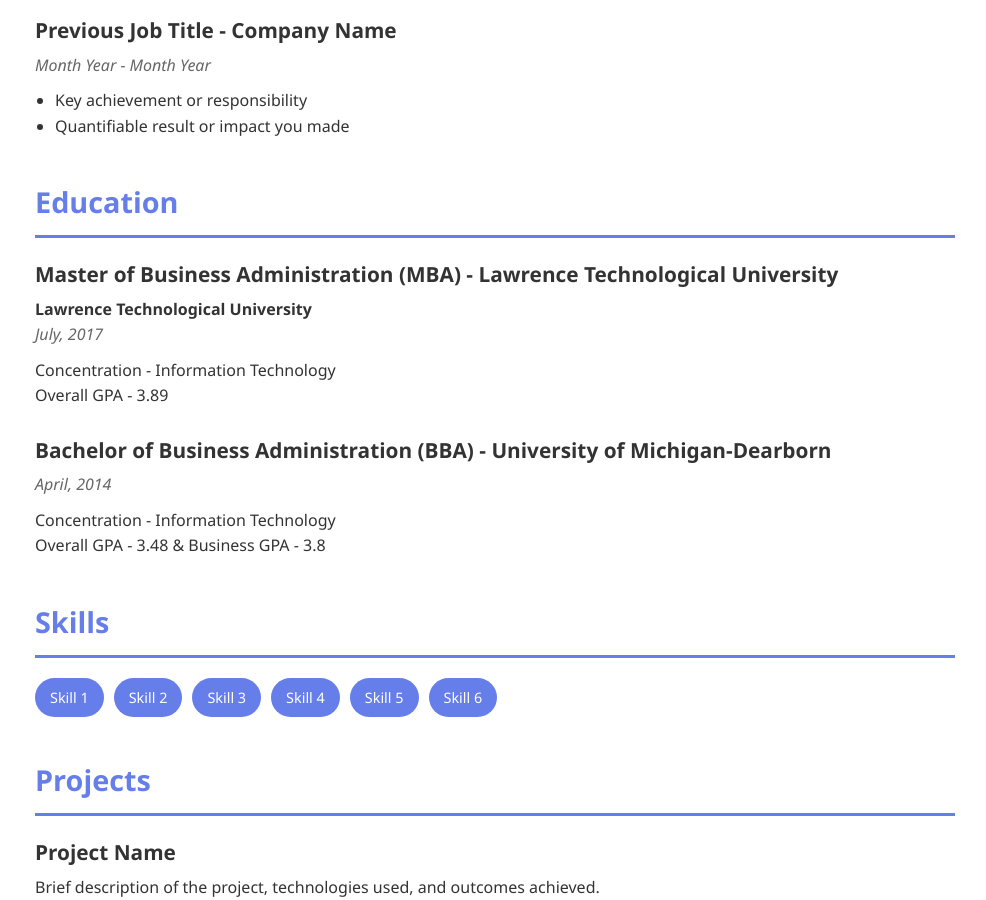
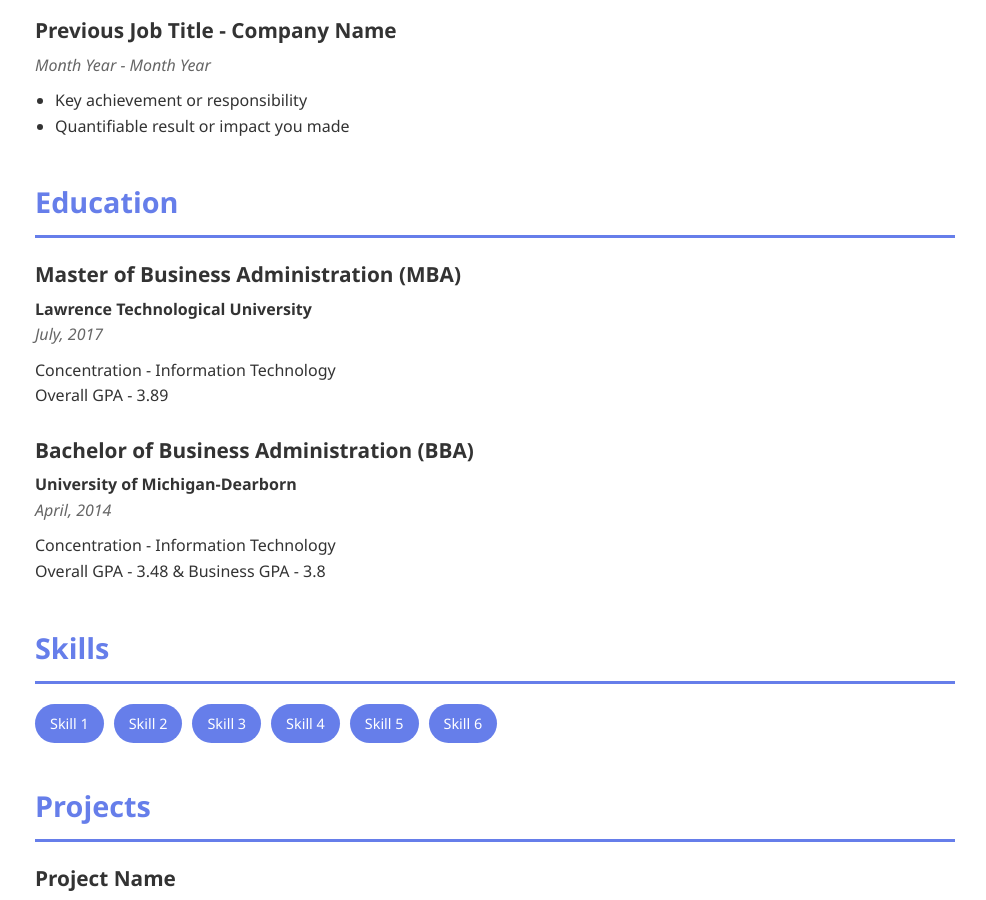
Before and after one commit to r91dua/my-portfolio, a Jekyll site: the page built from index.html, in a window 1280 px wide and 900 px high, scrolled down 737 px. Shown: the whole window, without its empty margins (145-1131 px from the left). Built offline with Jekyll 4.4.1, drawn with Linux system fonts in a browser that asks for light colours.

Commit message:
Update education.html
Updated formatting

```diff
--- a/_includes/sections/education.html
+++ b/_includes/sections/education.html
@@ -1,13 +1,14 @@
 <section id="education">
   <h2>Education</h2>
   <div class="education-item">
-    <h3>Master of Business Administration (MBA) - Lawrence Technological University</h3>
+    <h3>Master of Business Administration (MBA)</h3>
     <h4>Lawrence Technological University</h4>
     <p class="date">July, 2017</p>
     <p>Concentration - Information Technology<br>Overall GPA - 3.89</p>
   </div>
   <div class="education-item">
-    <h3>Bachelor of Business Administration (BBA) - University of Michigan-Dearborn</h3>
+    <h3>Bachelor of Business Administration (BBA)</h3>
+    <h4>University of Michigan-Dearborn</h4>
     <p class="date">April, 2014</p>
     <p>Concentration - Information Technology<br>Overall GPA - 3.48 & Business GPA - 3.8</p>
   </div>
```
